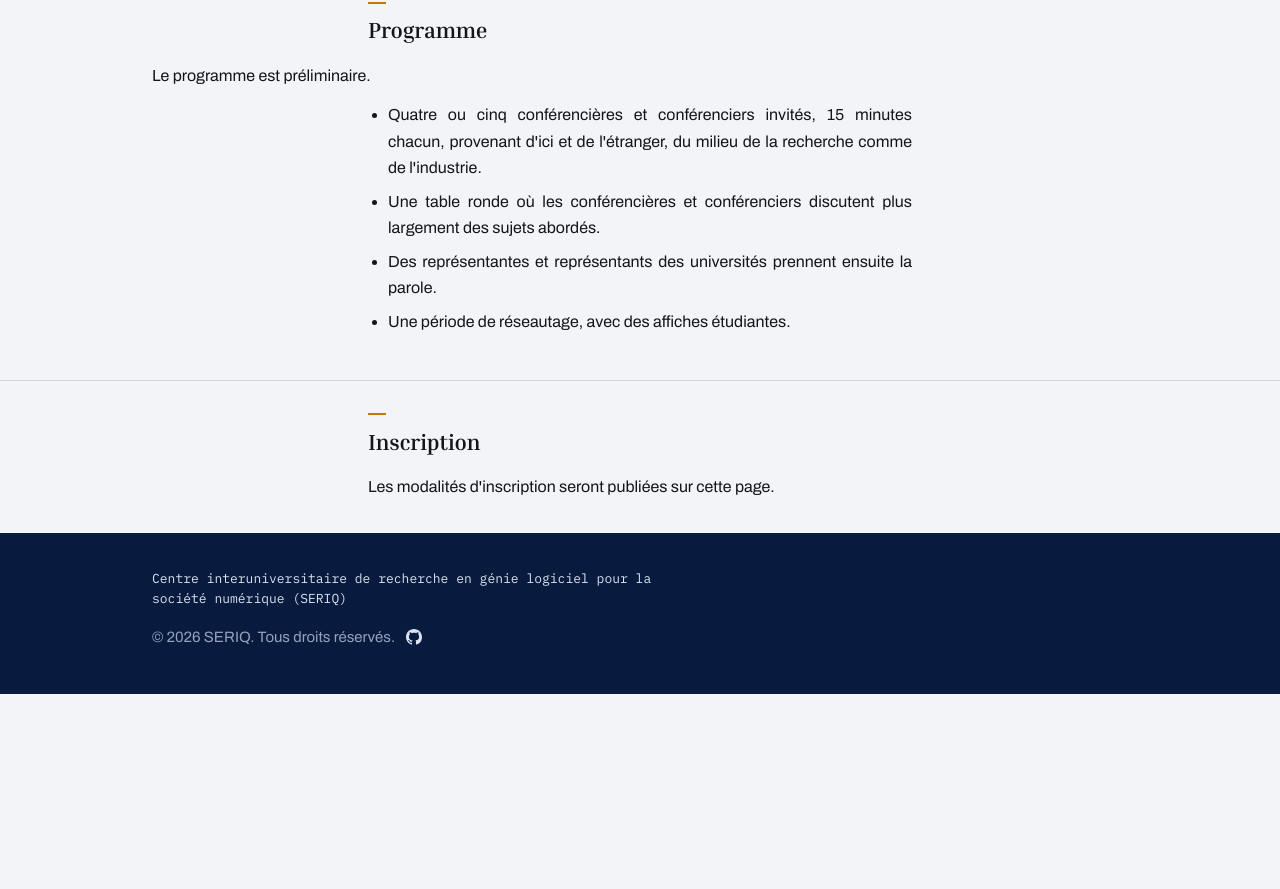
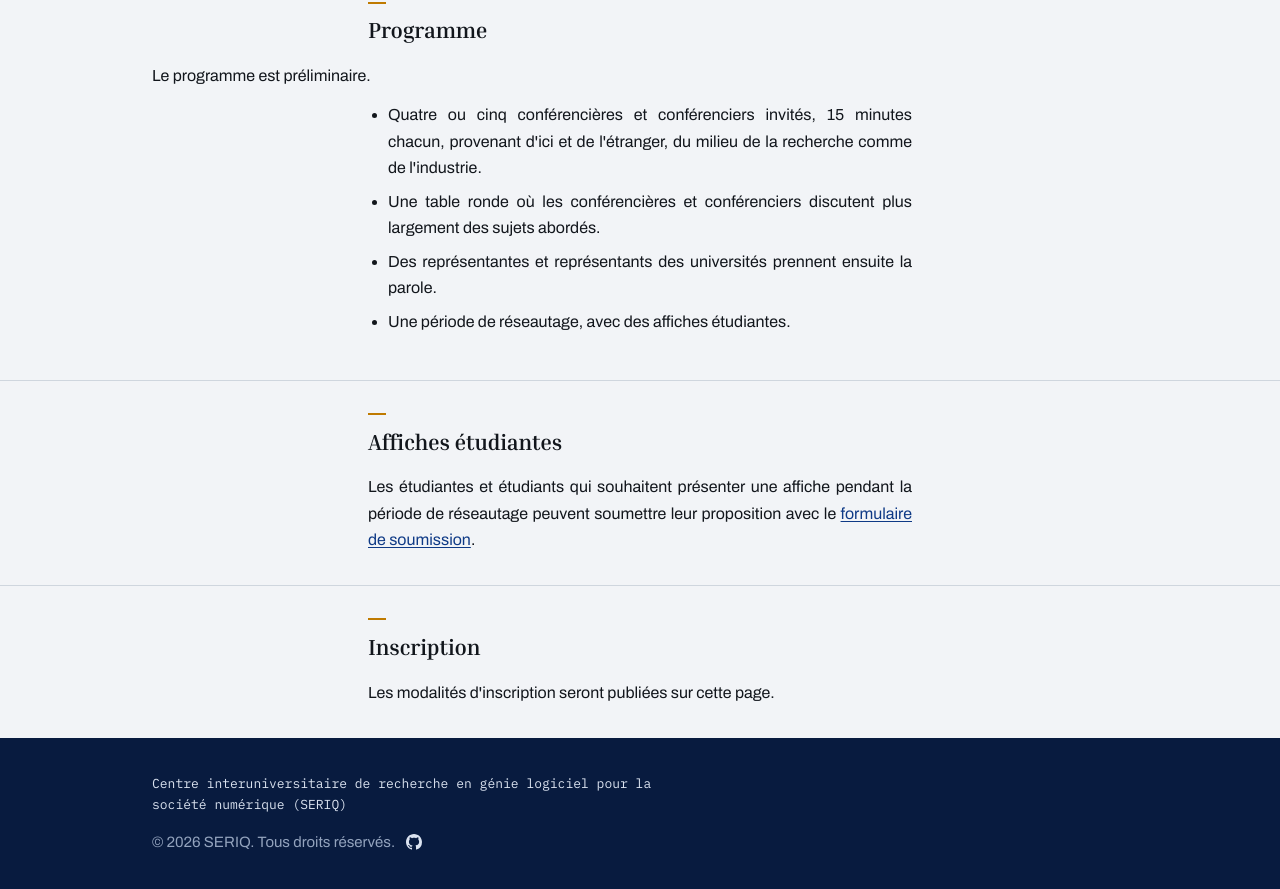
Before and after one commit to seriq-ca/seriq-ca.github.io, a Jekyll site: the page built from _events/2026-10-29-rentree-seriq.md, in a window 1280 px wide and 900 px high, scrolled down 674 px. Shown: the top 889 px of the window. Built offline with Jekyll 4.4.1, drawn with Linux system fonts in a browser that asks for light colours; before the commit the page ends 1368 px from its top, so only the background shows below that.

Commit message:
Add the student poster call to the rentrée event pages

```diff
--- a/_events/2026-10-29-rentree-seriq.md
+++ b/_events/2026-10-29-rentree-seriq.md
@@ -72,6 +72,17 @@ summary: >-
 
 <section class="band band--paper">
   <div class="wrap">
+    <h2>Affiches étudiantes</h2>
+    <p>
+      Les étudiantes et étudiants qui souhaitent présenter une affiche pendant
+      la période de réseautage peuvent soumettre leur proposition avec le
+      <a href="https://forms.gle/jUGuScfx11nuFTti7">formulaire de soumission</a>.
+    </p>
+  </div>
+</section>
+
+<section class="band band--paper">
+  <div class="wrap">
     <h2>Inscription</h2>
     <p>Les modalités d'inscription seront publiées sur cette page.</p>
   </div>
```
Also changed, not shown: _events/en/2026-10-29-rentree-seriq.md (+11 -0 lines).
